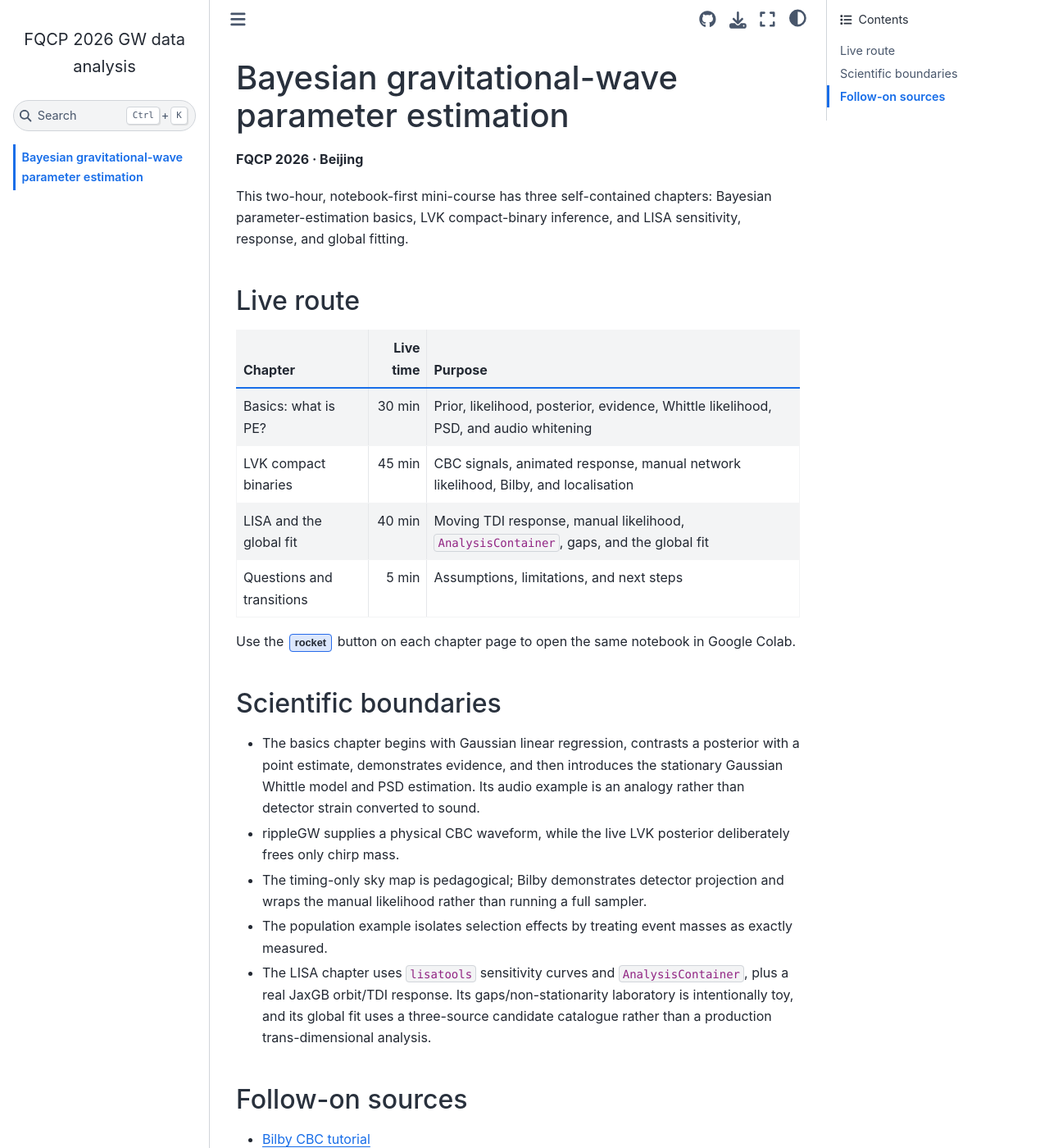
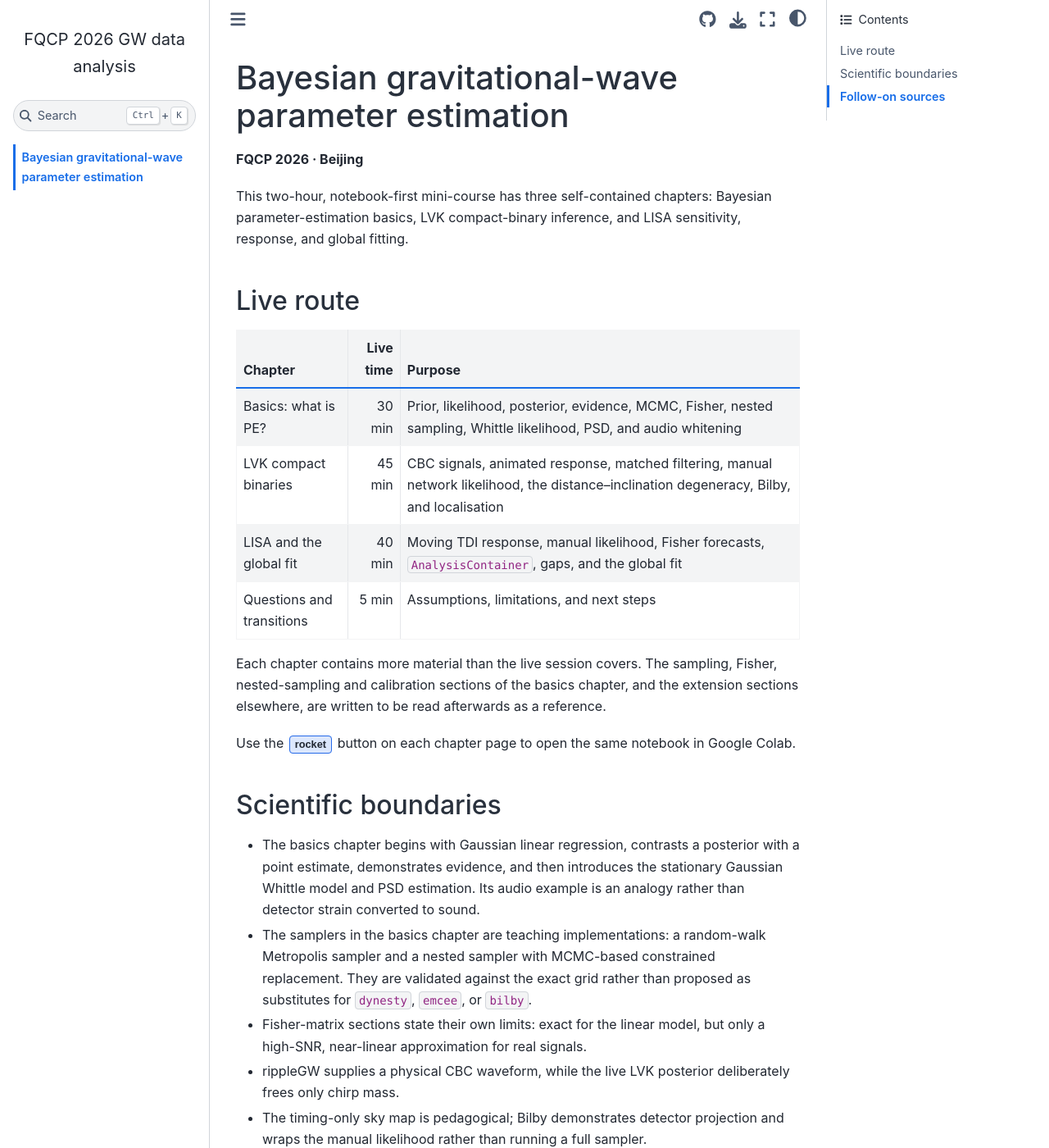
Before and after one commit to nz-gravity/FQCP2026_GW_data_analysis, a Jupyter Book: the page built from index.md, in a window 1280 px wide and 1400 px high. Shown: the whole window at 82% size. Built offline with Jupyter Book 1.0.4 settings and Sphinx 7.4.7 and the Sphinx Book theme 1.1.4, drawn with Linux system fonts in a browser that asks for light colours; pages that are not in the unit, such as notebooks, are missing from menus.

```diff
--- a/index.md
+++ b/index.md
@@ -10,10 +10,14 @@
 
 | Chapter | Live time | Purpose |
 | --- | ---: | --- |
-| Basics: what is PE? | 30 min | Prior, likelihood, posterior, evidence, Whittle likelihood, PSD, and audio whitening |
-| LVK compact binaries | 45 min | CBC signals, animated response, manual network likelihood, Bilby, and localisation |
-| LISA and the global fit | 40 min | Moving TDI response, manual likelihood, `AnalysisContainer`, gaps, and the global fit |
+| Basics: what is PE? | 30 min | Prior, likelihood, posterior, evidence, MCMC, Fisher, nested sampling, Whittle likelihood, PSD, and audio whitening |
+| LVK compact binaries | 45 min | CBC signals, animated response, matched filtering, manual network likelihood, the distance–inclination degeneracy, Bilby, and localisation |
+| LISA and the global fit | 40 min | Moving TDI response, manual likelihood, Fisher forecasts, `AnalysisContainer`, gaps, and the global fit |
 | Questions and transitions | 5 min | Assumptions, limitations, and next steps |
+
+Each chapter contains more material than the live session covers. The sampling,
+Fisher, nested-sampling and calibration sections of the basics chapter, and the
+extension sections elsewhere, are written to be read afterwards as a reference.
 
 Use the {guilabel}`rocket` button on each chapter page to open the same
 notebook in Google Colab.
@@ -24,6 +28,12 @@
   posterior with a point estimate, demonstrates evidence, and then introduces
   the stationary Gaussian Whittle model and PSD estimation. Its audio example
   is an analogy rather than detector strain converted to sound.
+- The samplers in the basics chapter are teaching implementations: a
+  random-walk Metropolis sampler and a nested sampler with MCMC-based
+  constrained replacement. They are validated against the exact grid rather
+  than proposed as substitutes for `dynesty`, `emcee`, or `bilby`.
+- Fisher-matrix sections state their own limits: exact for the linear model,
+  but only a high-SNR, near-linear approximation for real signals.
 - rippleGW supplies a physical CBC waveform, while the live LVK posterior
   deliberately frees only chirp mass.
 - The timing-only sky map is pedagogical; Bilby demonstrates detector
```
Also changed, not shown: README.md (+23 -3 lines), build_course.py (+75 -17 lines), 2 other files.
